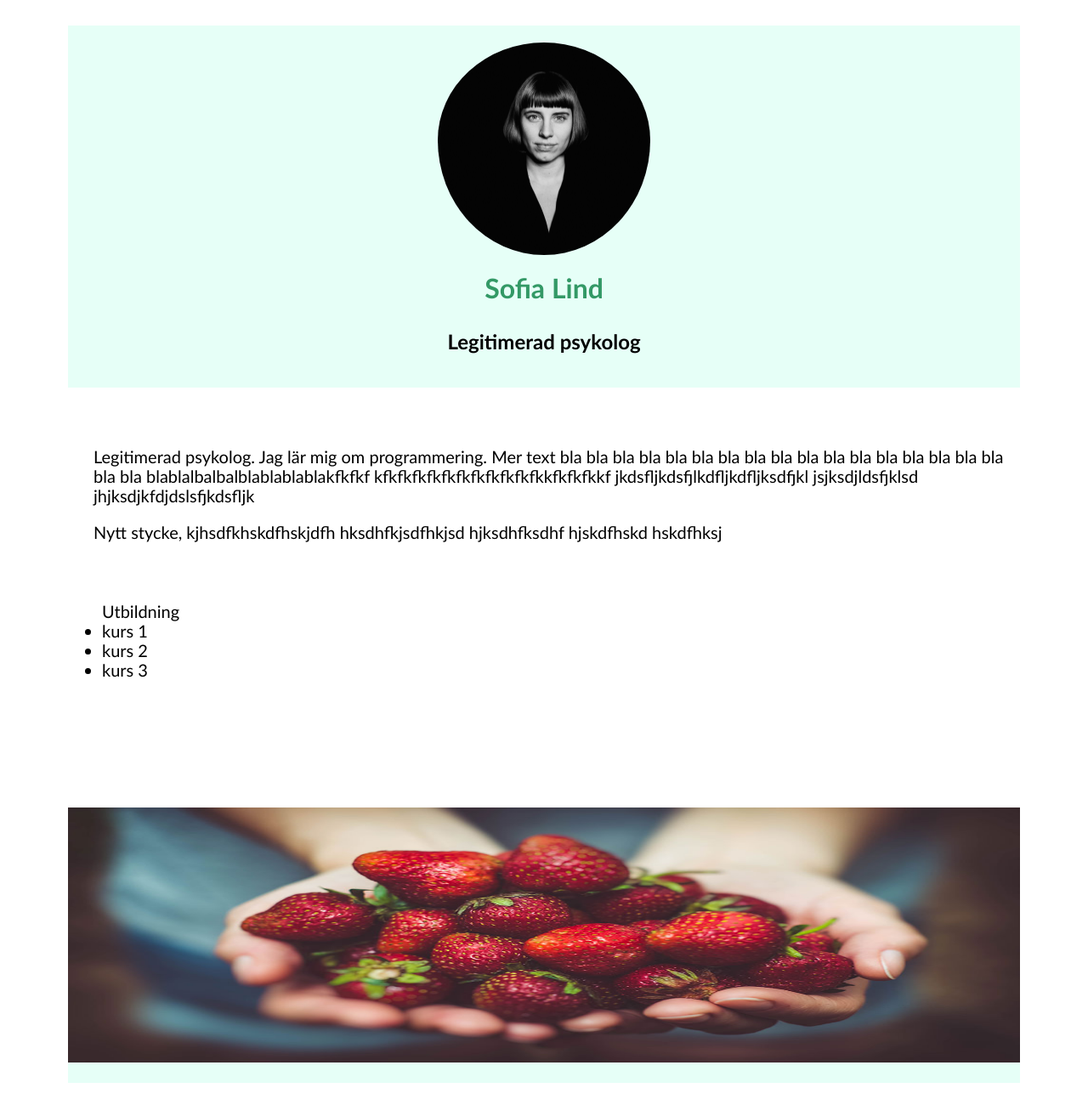
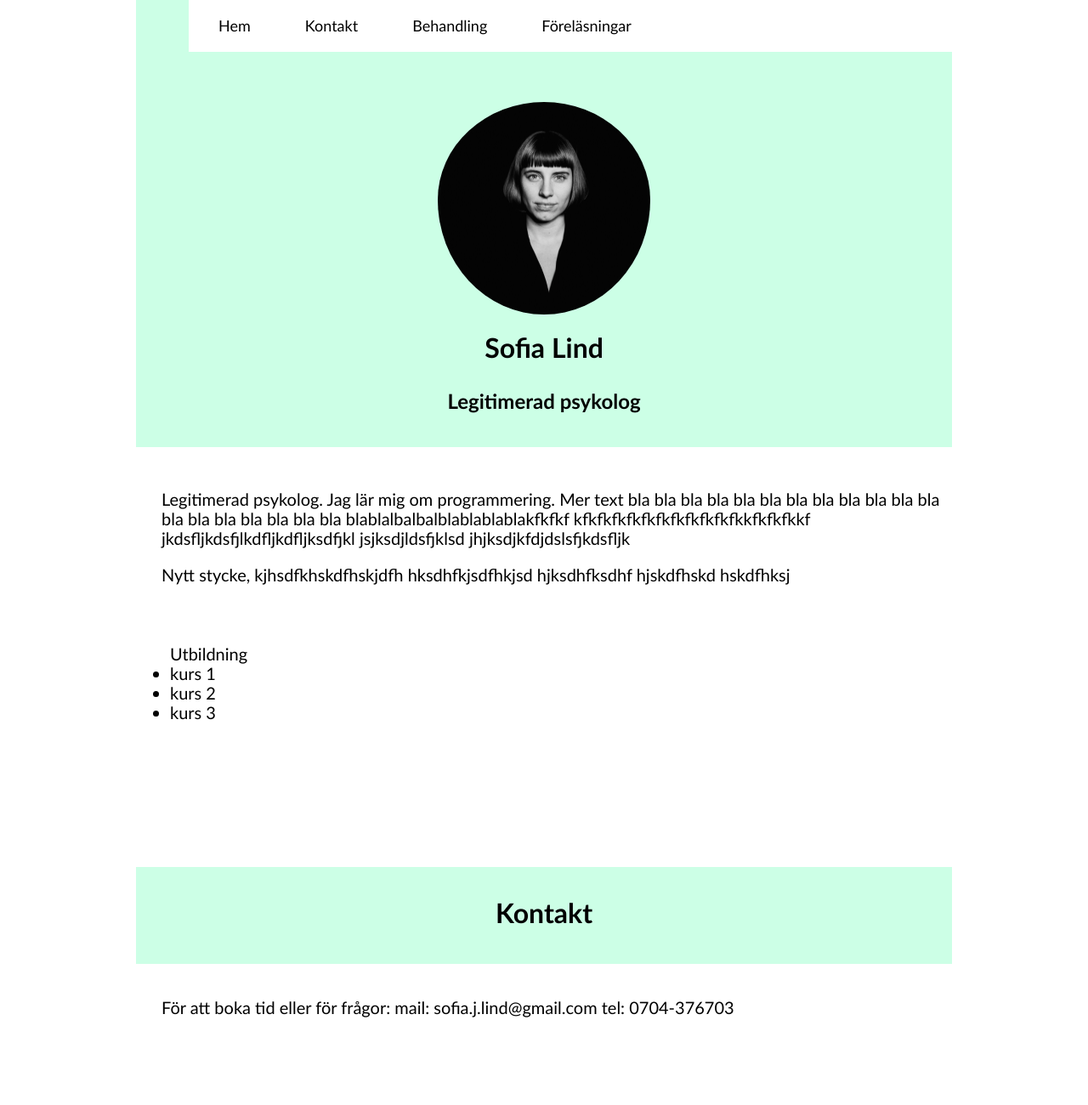
Before and after one commit to sofiajlind/Github, a plain HTML site: page tutorial/index.html in a window 1280 px wide. Shown: the top 1300 px of the page at 85% size. Before the commit the page ends 1274 px from the top, so only its background shows below. Drawn offline with nearby package versions, Linux system fonts and the light colour scheme.

Commit message:
ändring

```diff
--- a/tutorial/index.html
+++ b/tutorial/index.html
@@ -5,10 +5,17 @@
 		<title>Psykolog Sofia Lind</title>
 		<link rel="stylesheet" href="https://cdnjs.cloudflare.com/ajax/libs/normalize/5.0.0/normalize.css">
 		<link rel="stylesheet" type="text/css" href="styles.css">
+		<meta name="viewport" content="width=device-width, initial-scale=1, minimum-scale=1">
 	</head>
 	<body>
+	<div class="text margin links fixed">
+		<a href="#hem">Hem</a>
+		<a href="#kontakt">Kontakt</a>
+		<a href="#bottom">Behandling</a>
+		<a href="#bottom">Föreläsningar</a>
+	</div>
 	<div class="text margin block">
-		<img class="small picture" src="sofia.jpg">
+		<img id="hem" class="small picture" src="sofia.jpg">
 		<h1>Sofia Lind</h1>
 		<h2>Legitimerad psykolog</h2>
 	</div>
@@ -23,7 +30,14 @@
 		</ul>
 	</div>
 	<div class="text margin bottom block">
-		<img class="full page" src="exempelbilder/bild1.jpg">
+		<h1 id="kontakt">Kontakt</h1>
+	</div>
+	<div class="text margin kontakt">
+		<p>För att boka tid eller för frågor:
+		mail: sofia.j.lind@gmail.com
+		tel: 0704-376703</p>
+	</div>
+	<div class="text margin bottom img">
 	</div>
 	</body>
 </html>
--- a/tutorial/styles.css
+++ b/tutorial/styles.css
@@ -1,6 +1,3 @@
-body {
-
-}
 p {
 	font-size: 20px;
 	font-family: Candara, Calibri, Segoe, "Segoe UI", Optima, Arial, sans-serif;
@@ -8,7 +5,6 @@ p {
 }
 h1 {
 	text-align: center;
-	color: #339966;
 	font-family: Candara, Calibri, Segoe, "Segoe UI", Optima, Arial, sans-serif;
 }
 h2 {
@@ -21,10 +17,18 @@ ul {
 	margin-top: 70px;
 	font-family: Candara, Calibri, Segoe, "Segoe UI", Optima, Arial, sans-serif;
 }
+a:link {
+	margin-left: 10px;
+	text-decoration: none;
+	padding: 14px 25px;
+	font-family: Candara, Calibri, Segoe, "Segoe UI", Optima, Arial, sans-serif;
+	font-size: 18px;
+	color: #000000;
+}
 .text.margin {
 	margin-left: auto;
     margin-right: auto;
-    width: 70em;
+    width: 40em;
 }
 .small.picture {
 	width: 250px;
@@ -36,17 +40,49 @@ ul {
     padding-top: 20px;
 }
 .block {
-	background-color: #e6fff7;
-	margin-top: 30px;
+	background-color: #ccffe6;
 	padding-bottom: 20px;
+	padding-top: 100px;
 }
 .middle-block {
-	margin-top: 70px;
+	background-color: #ffffff;
+	padding-top: 30px;
+	padding-bottom: 150px;
 }
 .bottom.block {
-	margin-top: 150px;
+	padding-top: 15px;
+	background-color: #ccffe6;
 }
-.full.page {
-	width: 100%;
-	height: 300px
+.bottom.img {
+	background-image: url("bild1.jpg");
+	background-repeat: no-repeat;
+	height: 130px;
+	margin-bottom: 50px
 }
+.links {
+	padding-bottom: 20px;
+	padding-top: 20px;
+	background-color: #ffffff;
+}
+.kontakt{
+	background-color: #ffffff;
+	padding-top: 20px;
+	padding-bottom: 270px;
+}
+.fixed {
+	position: fixed;
+	left: 50px;
+    right: auto;
+}
+@media only screen and (min-width: 760px) {
+	.text.margin {
+		margin-left: auto;
+    	margin-right: auto;
+    	width: 60em;
+    }
+
+    .fixed {
+    	left: 222px;
+    }
+
+}
```
Also changed, not shown: tutorial/bild1.jpg (renamed from tutorial/exempelbilder/bild1.jpg).
